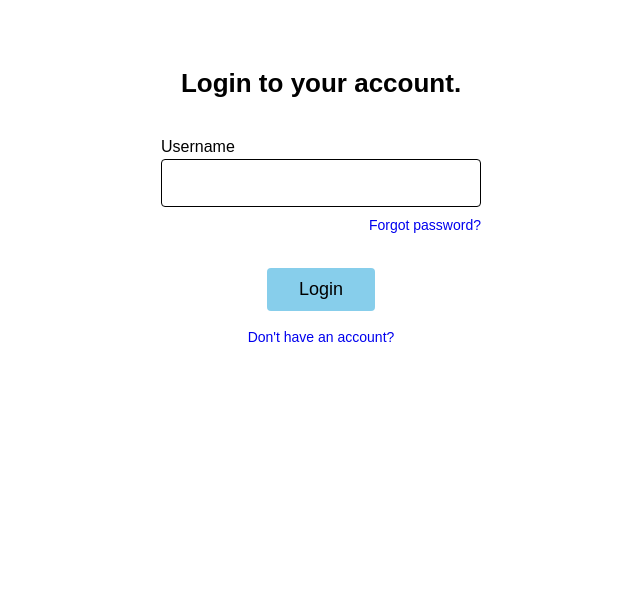
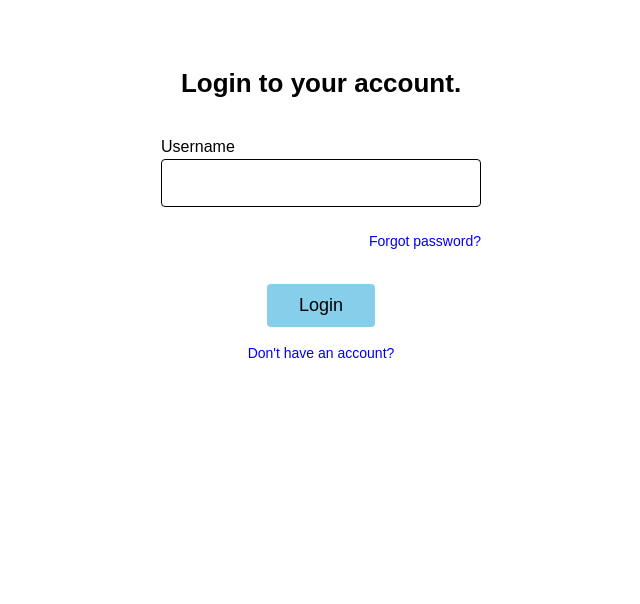
Before and after one commit to hrisimov/ecommerce, a Django app: template ecommerce/templates/accounts/login.html in a window 1280 px wide. Shown: the part 80-684 px from the top of the page, without its empty margins (319-959 px from the left). Run offline with Django 4.2, Linux system fonts and the light colour scheme; the template is opened without the code that fills it: values that come from a table or form of the project are taken from there, others are empty.

Commit message:
Changed login and registration templates

```diff
--- a/ecommerce/static/css/accounts/login.css
+++ b/ecommerce/static/css/accounts/login.css
@@ -1,4 +1,8 @@
-.form input:last-of-type {
+.form label {
+    display: block;
+}
+
+.form div:last-of-type {
     margin-bottom: 8px;
 }
 
@@ -14,7 +18,3 @@
 .form .btn {
     margin-bottom: 16px;
 }
-
-.form .register-link {
-    align-self: center;
-}
--- a/ecommerce/static/css/base.css
+++ b/ecommerce/static/css/base.css
@@ -32,17 +32,17 @@
 .form {
     display: flex;
     flex-direction: column;
-    width: 320px;
+    align-items: center;
+    min-width: 320px;
+}
+
+.form div {
+    margin-bottom: 16px;
 }
 
 .form .title,
-.form input:last-of-type {
+.form div:last-of-type {
     margin-bottom: 32px;
-}
-
-.form .title,
-.form .btn {
-    align-self: center;
 }
 
 .form .errorlist li {
@@ -51,11 +51,11 @@
 }
 
 .form input {
+    width: 320px;
     height: 48px;
     border: 1px solid black;
     border-radius: 4px;
     padding-left: 8px;
-    margin-bottom: 16px;
 }
 
 .btn {
--- a/ecommerce/templates/accounts/login.html
+++ b/ecommerce/templates/accounts/login.html
@@ -15,15 +15,19 @@
         <h2 class="title">Login to your account.</h2>
         {{ form.non_field_errors }}
 
+        <div>
             {{ form.username.errors }}
             <label for="{{ form.username.id_for_label }}">{{ form.username.label }}</label>
             {{ form.username }}
+        </div>
 
+        <div>
             {{ form.password.errors }}
             <label for="{{ form.password.id_for_label }}">{{ form.password.label }}</label>
             {{ form.password }}
+        </div>
 
-        <a href="#" class="link forgot-password-link">Forgot password?</a>
+        <a href="{% url 'accounts:password reset' %}" class="link forgot-password-link">Forgot password?</a>
         <button class="btn">Login</button>
         <a href="{% url 'accounts:register' %}" class="link register-link">Don't have an account?</a>
     </form>
```
Also changed, not shown: ecommerce/templates/accounts/registration/index.html (+12 -1 lines). Lines whose indentation alone changed are shown as unchanged.
